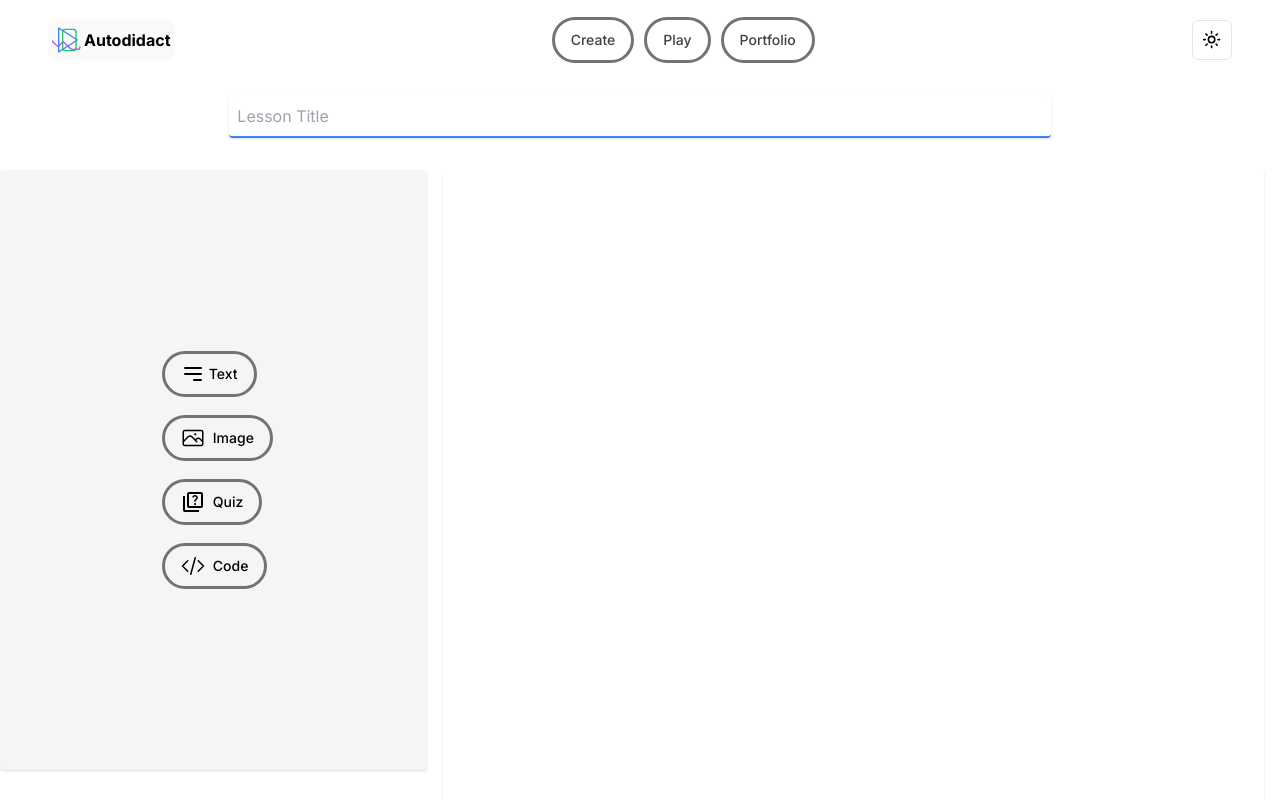
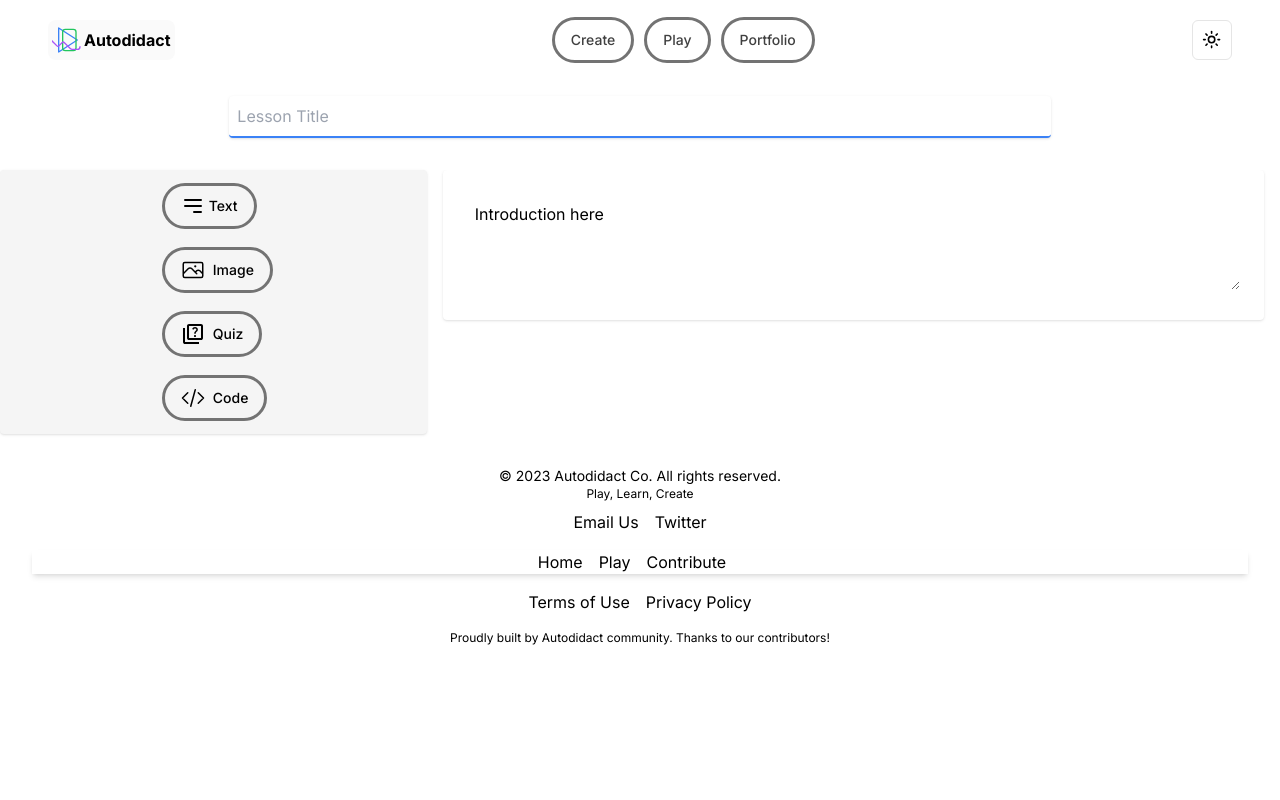
Before and after one commit to san-poon/nexus-adept, a Next.js app: page /bite-sized-lesson/create in a window 1280 px wide. Shown: the top 800 px of the page. Built offline with nearby package versions, Linux system fonts and the light colour scheme.

Commit message:
Remove default height which was preventing dynamic form field to flow gracefully

```diff
--- a/app/bite-sized-lesson/create/page.tsx
+++ b/app/bite-sized-lesson/create/page.tsx
@@ -12,7 +12,11 @@ interface lessonContentItem {
 
 const CreatePage = () => {
     const [lessonTitle, setLessonTitle] = useState('');
-    const [lessonContent, setLessonContent] = useState<lessonContentItem[]>([]);
+    const [lessonContent, setLessonContent] = useState<lessonContentItem[]>([{
+        id: 1,
+        contentType: 'text',
+        value: 'Introduction here'
+    }]);
 
     // Image handlers
     const fileInputRef = useRef<HTMLInputElement>(null);
@@ -70,7 +74,7 @@ const CreatePage = () => {
                 {/* Title Input */}
                 <TitleInput title={lessonTitle} onTitleChange={handleTitleChange} />
             </div>
-            <div className={`flex flex-col md:flex-row h-screen`}>
+            <div className={`flex flex-col md:flex-row`}>
                 {/* Left Side - Content Buttons */}
                 <div className={` flex justify-center items-center w-full md:w-1/3 md:h-3/4 p-4 bg-neutral-100 dark:bg-neutral-900 rounded shadow transition sticky top-0 md:top-4 z-50`}>
                     {/* Content Buttons */}
@@ -92,7 +96,7 @@ const CreatePage = () => {
                 {/* Right Side - Live Preview */}
                 <div className={`flex-shrink-0 w-full md:w-2/3 px-4 overflow-y-auto`}>
                     {/* Live Preview Goes Here */}
-                    <div className="bg-white dark:bg-neutral-800 p-4 rounded shadow h-full">
+                    <div className="bg-white dark:bg-neutral-800 p-4 rounded shadow">
                         <TitlePreview title={lessonTitle} />
                         {lessonContent.map((item) => (
                             <div key={item.id} className=" relative group m-2 z-40">
--- a/app/components/Footer.tsx
+++ b/app/components/Footer.tsx
@@ -3,7 +3,7 @@ import Link from "next/link";
 export default function Footer() {
     return (
         <footer className="p-4">
-            <div className="container mx-auto text-center dark:bg-neutral-800 rounded-md p-4">
+            <div className="container mx-auto text-center dark:bg-neutral-800 rounded-md p-4 z-50">
                 <p className="text-sm">
                     &copy; 2023 Autodidact Co. All rights reserved.
                 </p>
```
